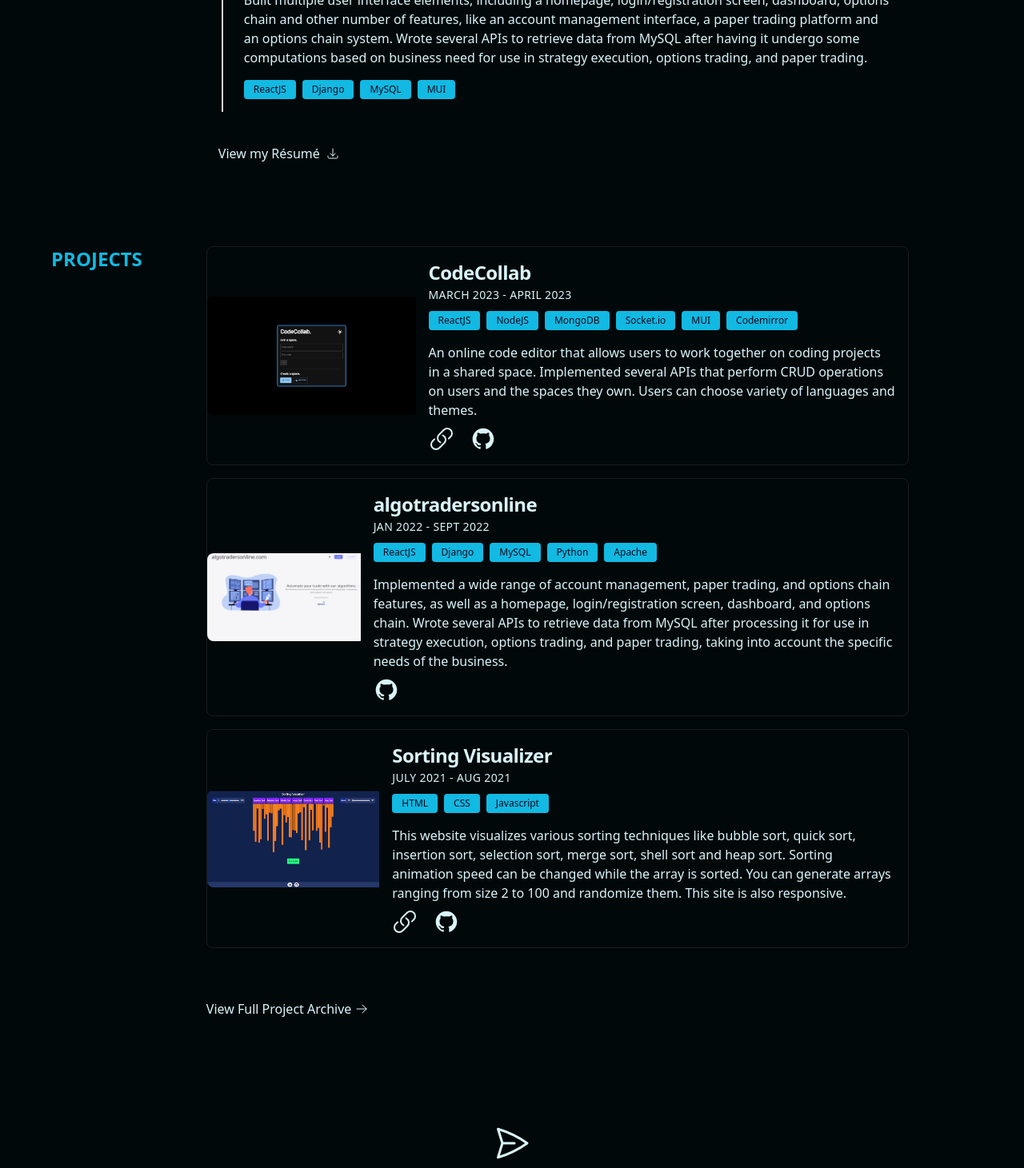
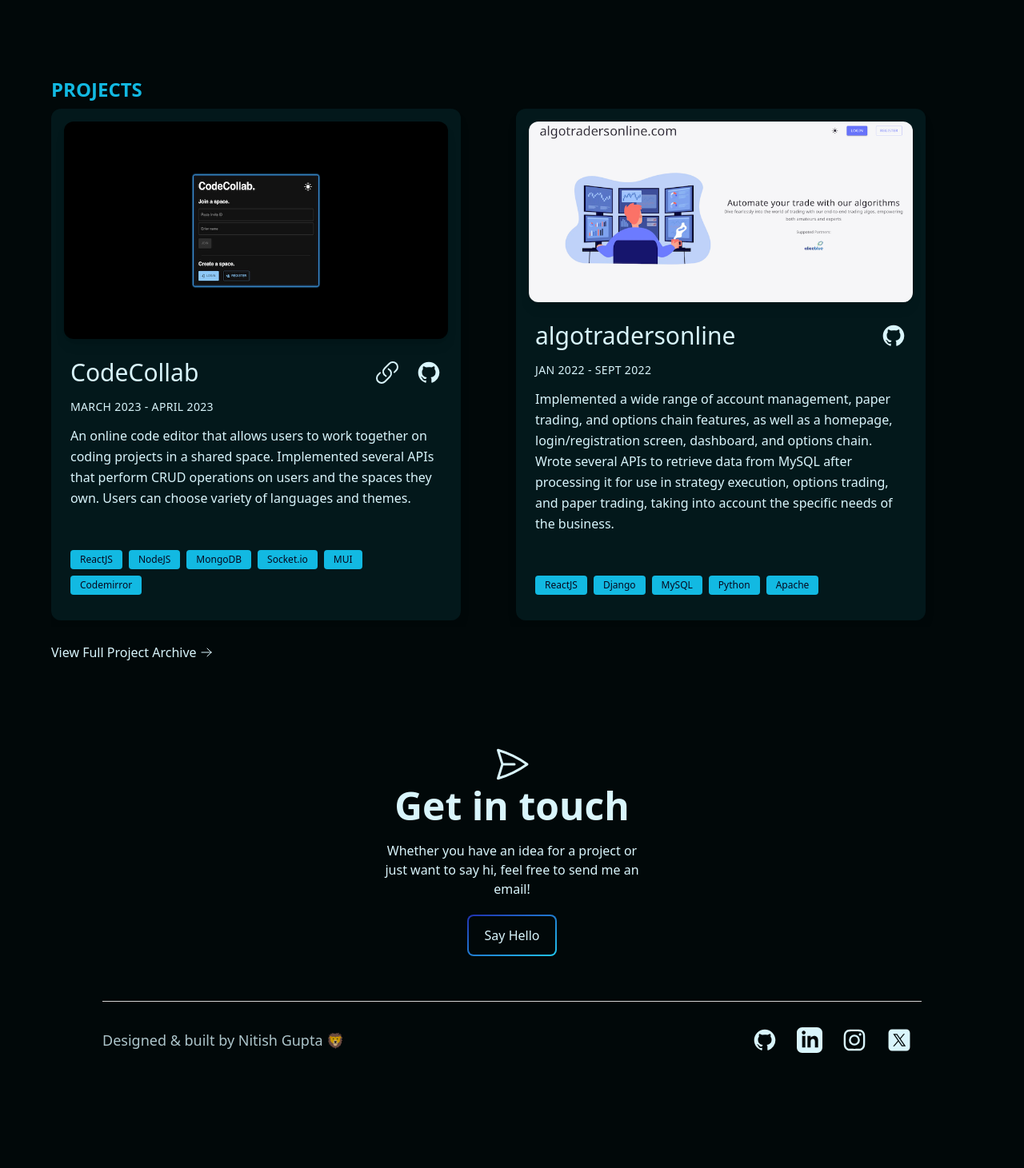
Before and after one commit to nitishgupta08/portfolio-v2, a React (Vite) app: page / in a window 1280 px wide. Shown: the part 2020-3481 px from the top of the page at 80% size. After the commit the page ends 3361 px from the top, so only its background shows below. Built offline with nearby package versions, Linux system fonts and the light colour scheme.

Commit message:
fixed cards

```diff
--- a/package.json
+++ b/package.json
@@ -14,7 +14,8 @@
     "react-dom": "^18.2.0",
     "react-ga4": "^2.1.0",
     "react-intersection-observer": "^9.4.3",
-    "react-router-dom": "^6.11.2"
+    "react-router-dom": "^6.11.2",
+    "swiper": "^11.0.4"
   },
   "devDependencies": {
     "@types/react": "^18.0.28",
--- a/src/assets/experience.js
+++ b/src/assets/experience.js
@@ -1,12 +1,4 @@
 export const experience = [
-    {
-        designation: 'SDE Intern',
-        company: 'AlgoBulls',
-        from: 'July 2023',
-        to: 'Present',
-        description: '....In progress....',
-        tags: ['Django', 'Django REST Framework', 'REST API', 'Postman']
-    },
     {
         designation: 'Computer Networks Teaching Assistant',
         company: 'LNMIIT',
--- a/src/assets/projects.js
+++ b/src/assets/projects.js
@@ -1,7 +1,7 @@
 export const projects = [
     {
         title: 'CodeCollab',
-        linklink: 'https://nkg-cc.netlify.app/',
+        liveLink: 'https://nkg-cc.netlify.app/',
         githubLink: 'https://github.com/nitishgupta08/CodeCollab',
         imgSrc: '/codecollab.jpg',
         from: 'March 2023',
@@ -11,7 +11,7 @@
     },
     {
         title: 'algotradersonline',
-        linklink: null,
+        liveLink: null,
         githubLink: 'https://github.com/nitishgupta08/algotradersonline',
         imgSrc: '/algotraders.png',
         from: 'Jan 2022',
@@ -22,7 +22,7 @@
     },
     {
         title: 'Sorting Visualizer',
-        linklink: 'https://ng-sorting-visualizer.netlify.app/',
+        liveLink: 'https://ng-sorting-visualizer.netlify.app/',
         githubLink: 'https://github.com/nitishgupta08/Sorting-Visualizer',
         imgSrc: '/sorting.png',
         from: 'July 2021',
--- a/src/assets/projectsArchive.js
+++ b/src/assets/projectsArchive.js
@@ -1,7 +1,7 @@
 export const projectsArchive = [
     {
         title: 'ListApp',
-        linklink: null,
+        liveLink: null,
         githubLink: 'https://github.com/nitishgupta08/list-app',
         date: 'May 2023',
         tags: ['Typescript']
@@ -9,7 +9,7 @@
     },
     {
         title: 'MERN Auth',
-        linklink: null,
+        liveLink: null,
         githubLink: 'https://github.com/nitishgupta08/mern-auth',
         date: 'May 2023',
         tags: ['MERN', 'Redux', 'JWT', 'bcryptjs', 'cookie-parser']
@@ -17,7 +17,7 @@
     },
     {
         title: 'CodeForges',
-        linklink: 'https://codeforges.netlify.app/',
+        liveLink: 'https://codeforges.netlify.app/',
         githubLink: 'https://github.com/nitishgupta08/CodeForges',
         date: 'Jan 2023',
         tags: ['ReactJS', 'NodeJS', 'MongoDB', 'MUI', 'Codemirror']
@@ -25,7 +25,7 @@
     },
     {
         title: 'Weather App',
-        linklink: 'https://weather-app-dqd4.onrender.com/',
+        liveLink: 'https://weather-app-dqd4.onrender.com/',
         githubLink: 'https://github.com/nitishgupta08/weather-app',
         date: 'Sept 2022',
         tags: ['NodeJS', 'Handlebars']
@@ -41,7 +41,7 @@
 
     {
         title: 'v1 portfolio',
-        linklink: 'https://v1-nitishgupta.netlify.app/',
+        liveLink: 'https://v1-nitishgupta.netlify.app/',
         githubLink: 'https://github.com/nitishgupta08/portfolio',
         date: 'Feb 2022',
         tags: ['ReactJS']
@@ -49,7 +49,7 @@
 
     {
         title: 'Travelling Salesman Problem',
-        linklink: null,
+        liveLink: null,
         githubLink: 'https://github.com/nitishgupta08/travelling-salesman-problem',
         date: 'Oct 2021',
         tags: ['Python', 'Hill Climbing']
@@ -57,7 +57,7 @@
 
     {
         title: 'Terminal tic-tac-toe',
-        linklink: null,
+        liveLink: null,
         githubLink: 'https://github.com/nitishgupta08/Algorithms/blob/main/tictactoe.py',
         date: 'Sept 2021',
         tags: ['Python']
@@ -65,7 +65,7 @@
 
     {
         title: 'University Management System',
-        linklink: null,
+        liveLink: null,
         githubLink: 'https://github.com/nitishgupta08/University-Management-System',
         date: 'Sept 2020',
         tags: ['Java', 'MySQL']
@@ -73,7 +73,7 @@
 
     {
         title: 'Bank Management System',
-        linklink: null,
+        liveLink: null,
         githubLink: 'https://github.com/nitishgupta08/Bank-Management-System',
         date: 'Aug 2020',
         tags: ['Java', 'MySQL']
--- a/src/assets/svg.jsx
+++ b/src/assets/svg.jsx
@@ -17,11 +17,12 @@
 export const Twitter = () => {
   return (
     <svg
+      xmlns="http://www.w3.org/2000/svg"
       className="h-8 w-8"
       fill="currentColor"
-      viewBox="0 0 24 24"
-      aria-hidden="true">
-      <path d="M8.29 20.251c7.547 0 11.675-6.253 11.675-11.675 0-.178 0-.355-.012-.53A8.348 8.348 0 0022 5.92a8.19 8.19 0 01-2.357.646 4.118 4.118 0 001.804-2.27 8.224 8.224 0 01-2.605.996 4.107 4.107 0 00-6.993 3.743 11.65 11.65 0 01-8.457-4.287 4.106 4.106 0 001.27 5.477A4.072 4.072 0 012.8 9.713v.052a4.105 4.105 0 003.292 4.022 4.095 4.095 0 01-1.853.07 4.108 4.108 0 003.834 2.85A8.233 8.233 0 012 18.407a11.616 11.616 0 006.29 1.84" />
+      aria-hidden="true"
+      viewBox="0 0 50 50">
+      <path d="M 11 4 C 7.134 4 4 7.134 4 11 L 4 39 C 4 42.866 7.134 46 11 46 L 39 46 C 42.866 46 46 42.866 46 39 L 46 11 C 46 7.134 42.866 4 39 4 L 11 4 z M 13.085938 13 L 21.023438 13 L 26.660156 21.009766 L 33.5 13 L 36 13 L 27.789062 22.613281 L 37.914062 37 L 29.978516 37 L 23.4375 27.707031 L 15.5 37 L 13 37 L 22.308594 26.103516 L 13.085938 13 z M 16.914062 15 L 31.021484 35 L 34.085938 35 L 19.978516 15 L 16.914062 15 z"></path>
     </svg>
   );
 };
--- a/src/components/ListArchive.jsx
+++ b/src/components/ListArchive.jsx
@@ -51,9 +51,9 @@
                   </td>
                   <td className="px-1 py-4">
                     <div className="flex items-center justify-start">
-                      {item.linklink && (
+                      {item.liveLink && (
                         <CustomLink
-                          href={item.linklink}
+                          href={item.liveLink}
                           aria-label="live link"
                           target="_blank"
                           rel="noreferrer"
--- a/src/components/ListProjects.jsx
+++ /dev/null
@@ -1,99 +0,0 @@
-import { projects } from "../assets/projects";
-import Pill from "./ui/Pill";
-import { Link } from "react-router-dom";
-import { useInView } from "react-intersection-observer";
-import { ExternalLink, GitHub } from "../assets/svg";
-import CustomLink from "./ui/CustomLink";
-
-function ListProjects() {
-  const { ref, inView } = useInView({
-    triggerOnce: false,
-    threshold: 0.1,
-  });
-  return (
-    <div ref={ref}>
-      {projects.map((item, id) => {
-        return (
-          <div
-            key={id}
-            className={`my-4 flex flex-col items-center rounded-lg border  border-[#d3d3d3]/10 shadow transition-all duration-[1000ms] ease-out md:mx-20  md:mt-0 md:flex-row ${
-              inView ? "opacity-1 translate-y-0" : "translate-y-[10%] opacity-0"
-            }`}>
-            <div>
-              <img
-                height="800px"
-                width="800px"
-                className="rounded-t-lg object-cover md:rounded-none md:rounded-l-lg"
-                src={item.imgSrc}
-                alt={item.title}
-              />
-            </div>
-            <div className="flex flex-col justify-between p-4 leading-normal">
-              <h2 className="text-xl font-semibold tracking-tight md:text-2xl md:font-bold">
-                {item.title}
-              </h2>
-              <time className="py-0.5 text-xs uppercase tracking-wide md:text-sm">
-                {item.from} - {item.to}
-              </time>
-              <div className="my-1 flex flex-wrap">
-                {item.tags.map((tag, id) => {
-                  return <Pill key={id}>{tag}</Pill>;
-                })}
-              </div>
-              <p className="my-2">{item.description}</p>
-
-              <div className="flex">
-                {item.linklink && (
-                  <CustomLink
-                    href={item.linklink}
-                    aria-label="live link"
-                    target="_blank"
-                    rel="noreferrer"
-                    className="transition-all duration-100 ease-linear  hover:text-accentDark">
-                    <ExternalLink />
-                  </CustomLink>
-                )}
-
-                {item.githubLink && (
-                  <CustomLink
-                    href={item.githubLink}
-                    aria-label="github link"
-                    target="_blank"
-                    rel="noreferrer"
-                    className="transition-all duration-100 ease-linear  hover:text-accentDark">
-                    <GitHub />
-                  </CustomLink>
-                )}
-              </div>
-            </div>
-          </div>
-        );
-      })}
-      <p className="inline-block ">
-        <Link
-          to="project-archive"
-          className="group mx-2 my-12 flex items-center md:mx-20">
-          <span className="bg-gradient-to-r  from-accentDark to-accentDark bg-[length:0%_2px] bg-left-bottom bg-no-repeat transition-all duration-500 ease-out group-hover:bg-[length:100%_2px]">
-            View Full Project Archive&nbsp;
-          </span>
-
-          <svg
-            xmlns="http://www.w3.org/2000/svg"
-            fill="none"
-            viewBox="0 0 24 24"
-            strokeWidth={1.5}
-            stroke="currentColor"
-            className="h-4 w-4 transition-all duration-500 ease-out group-hover:translate-x-2">
-            <path
-              strokeLinecap="round"
-              strokeLinejoin="round"
-              d="M13.5 4.5L21 12m0 0l-7.5 7.5M21 12H3"
-            />
-          </svg>
-        </Link>
-      </p>
-    </div>
-  );
-}
-
-export default ListProjects;
--- /dev/null
+++ b/src/components/ui/Card.jsx
@@ -0,0 +1,58 @@
+import Pill from "./Pill";
+import CustomLink from "./CustomLink";
+import { GitHub, ExternalLink } from "../../assets/svg";
+const Card = (item) => {
+  const { imgSrc, title, description, liveLink, githubLink, tags, from, to } =
+    item.item;
+  return (
+    <div className="relative my-2 mr-2 flex w-full max-w-[32rem] flex-col rounded-xl bg-[#03181b] bg-clip-border shadow-lg md:max-h-[40rem]">
+      <div className="relative mx-4 mt-4 overflow-hidden rounded-xl bg-clip-border shadow-lg">
+        <img src={imgSrc} alt={title} />
+        <div className="to-bg-black-10 from-transparent via-transparent to-black/60 absolute inset-0 h-full w-full bg-gradient-to-tr"></div>
+      </div>
+      <div className="p-6">
+        <div className="mb-3 flex items-center justify-between">
+          <h2 className="font-medium md:text-3xl">{title}</h2>
+          <div className="flex">
+            {liveLink && (
+              <CustomLink
+                href={item.liveLink}
+                aria-label="live link"
+                target="_blank"
+                rel="noreferrer"
+                className="transition-all duration-100 ease-linear  hover:text-accentDark">
+                <ExternalLink />
+              </CustomLink>
+            )}
+
+            {githubLink && (
+              <CustomLink
+                href={item.githubLink}
+                aria-label="github link"
+                target="_blank"
+                rel="noreferrer"
+                className="transition-all duration-100 ease-linear  hover:text-accentDark">
+                <GitHub />
+              </CustomLink>
+            )}
+          </div>
+        </div>
+        <time className="py-1 text-xs uppercase tracking-wide md:text-sm">
+          {from} - {to}
+        </time>
+        <p className="text-gray-700 my-3 block font-sans text-base font-light leading-relaxed antialiased">
+          {description}
+        </p>
+        <div className="group mt-8 inline-flex flex-wrap items-center gap-3">
+          <div className="my-1 flex flex-wrap">
+            {tags.map((tag, id) => {
+              return <Pill key={id}>{tag}</Pill>;
+            })}
+          </div>
+        </div>
+      </div>
+    </div>
+  );
+};
+
+export default Card;
--- /dev/null
+++ b/src/firebase.js
@@ -0,0 +1,18 @@
+import { initializeApp } from "firebase/app";
+import { getFirestore } from "firebase/firestore";
+import { getAnalytics } from "firebase/analytics";
+
+const firebaseConfig = {
+    apiKey: import.meta.env.VITE_FIREBASE_API_KEY,
+    authDomain: import.meta.env.VITE_FIREBASE_AUTH_DOMAIN,
+    projectId: import.meta.env.VITE_FIREBASE_PROJECT_ID,
+    storageBucket: import.meta.env.VITE_FIREBASE_STORAGE_BUCKET,
+    messagingSenderId: import.meta.env.VITE_FIREBASE_SENDER_ID,
+    appId: import.meta.env.VITE_FIREBASE_APP_ID,
+    measurementId: import.meta.env.VITE_FIREBASE_MEASUREMENT_ID,
+};
+
+
+const app = initializeApp(firebaseConfig);
+export const analytics = getAnalytics(app);
+export const db = getFirestore(app);
--- a/src/screens/Footer.jsx
+++ b/src/screens/Footer.jsx
@@ -2,7 +2,7 @@
 
 function Footer() {
   return (
-    <footer className=" mx-auto  w-full bg-bgDark p-4 py-6 text-textDark lg:px-64">
+    <footer className=" mx-auto  w-full bg-bgDark p-4 py-6 text-textDark lg:px-32">
       <hr className="my-6 hidden  border-[#d3d3d3] sm:mx-auto md:block lg:my-8" />
       <div className="md:flex md:flex-row-reverse md:items-center md:justify-between">
         <Socials />
@@ -17,22 +17,6 @@
 const Socials = () => {
   return (
     <div className="flex items-center justify-center ">
-      <a
-        aria-label="instagram"
-        href="https://www.instagram.com/_nitishgupta/"
-        target="_blank"
-        rel="noreferrer"
-        className="mx-3 my-10 transition-all duration-100 ease-linear  hover:text-accentDark md:my-0">
-        <Instagram />
-      </a>
-      <a
-        aria-label="twitter"
-        href="https://twitter.com/_nitishgupta"
-        target="_blank"
-        rel="noreferrer"
-        className="mx-3  my-10 transition-all duration-100 ease-linear  hover:text-accentDark md:my-0">
-        <Twitter />
-      </a>
       <a
         aria-label="github"
         href="https://github.com/nitishgupta08"
@@ -49,6 +33,22 @@
         className="mx-3 my-10 transition-all duration-100 ease-linear hover:text-accentDark md:my-0">
         <LinkedIn />
       </a>
+      <a
+        aria-label="instagram"
+        href="https://www.instagram.com/_nitishgupta/"
+        target="_blank"
+        rel="noreferrer"
+        className="mx-3 my-10 transition-all duration-100 ease-linear  hover:text-accentDark md:my-0">
+        <Instagram />
+      </a>
+      <a
+        aria-label="twitter"
+        href="https://x.com/_nitishgupta"
+        target="_blank"
+        rel="noreferrer"
+        className="mx-3  my-10 transition-all duration-100 ease-linear  hover:text-accentDark md:my-0">
+        <Twitter />
+      </a>
     </div>
   );
 };
--- a/src/screens/Projects.jsx
+++ b/src/screens/Projects.jsx
@@ -1,11 +1,34 @@
 import { useInView } from "react-intersection-observer";
-import ListProjects from "../components/ListProjects";
+import { projects } from "../assets/projects";
+import { Link } from "react-router-dom";
+import Card from "../components/ui/Card";
+import { Swiper, SwiperSlide } from "swiper/react";
+import "swiper/css";
+import { useState, useEffect } from "react";
 
 function Projects() {
   const { ref, inView } = useInView({
     triggerOnce: false,
     threshold: 0.1,
   });
+  const [cardsToShow, setCardsToShow] = useState(2);
+
+  useEffect(() => {
+    const handleResize = () => {
+      if (window.innerWidth <= 768) {
+        setCardsToShow(1);
+      } else {
+        setCardsToShow(2);
+      }
+    };
+
+    window.addEventListener("resize", handleResize);
+
+    return () => {
+      window.removeEventListener("resize", handleResize);
+    };
+  }, []);
+
   return (
     <section ref={ref}>
       <div
@@ -20,7 +43,44 @@
             }`}>
             Projects
           </h2>
-          <ListProjects />
+        </div>
+        <div>
+          <Swiper
+            slidesPerView={cardsToShow}
+            spaceBetween={10}
+            pagination={{
+              clickable: true,
+            }}
+            className="mySwiper">
+            {projects.map((item, id) => {
+              return (
+                <SwiperSlide key={id}>
+                  <Card item={item} />
+                </SwiperSlide>
+              );
+            })}
+          </Swiper>
+          <p className="inline-block">
+            <Link to="project-archive" className="group my-5 flex items-center">
+              <span className="bg-gradient-to-r  from-accentDark to-accentDark bg-[length:0%_2px] bg-left-bottom bg-no-repeat transition-all duration-500 ease-out group-hover:bg-[length:100%_2px]">
+                View Full Project Archive&nbsp;
+              </span>
+
+              <svg
+                xmlns="http://www.w3.org/2000/svg"
+                fill="none"
+                viewBox="0 0 24 24"
+                strokeWidth={1.5}
+                stroke="currentColor"
+                className="h-4 w-4 transition-all duration-500 ease-out group-hover:translate-x-2">
+                <path
+                  strokeLinecap="round"
+                  strokeLinejoin="round"
+                  d="M13.5 4.5L21 12m0 0l-7.5 7.5M21 12H3"
+                />
+              </svg>
+            </Link>
+          </p>
         </div>
       </div>
     </section>
```
Also changed, not shown: 1 other file (tests, documents, lock files or other folders).
